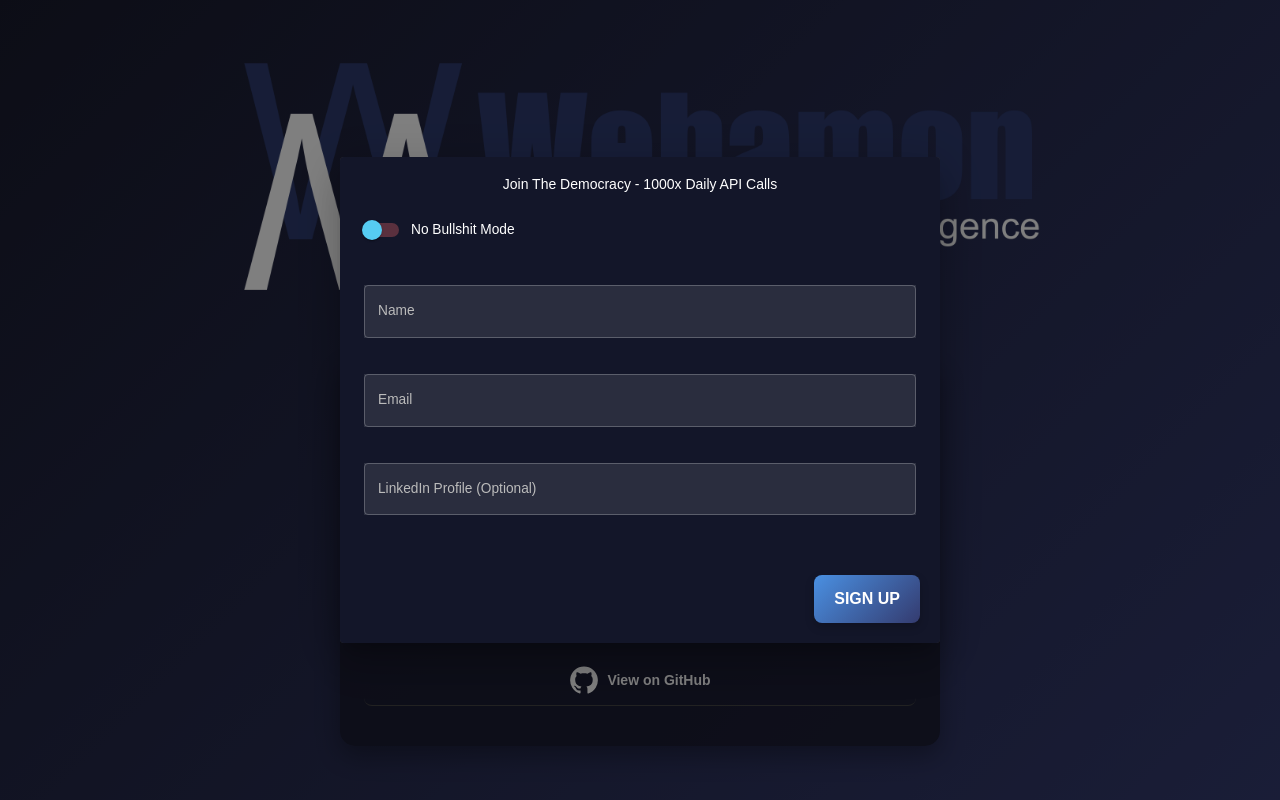
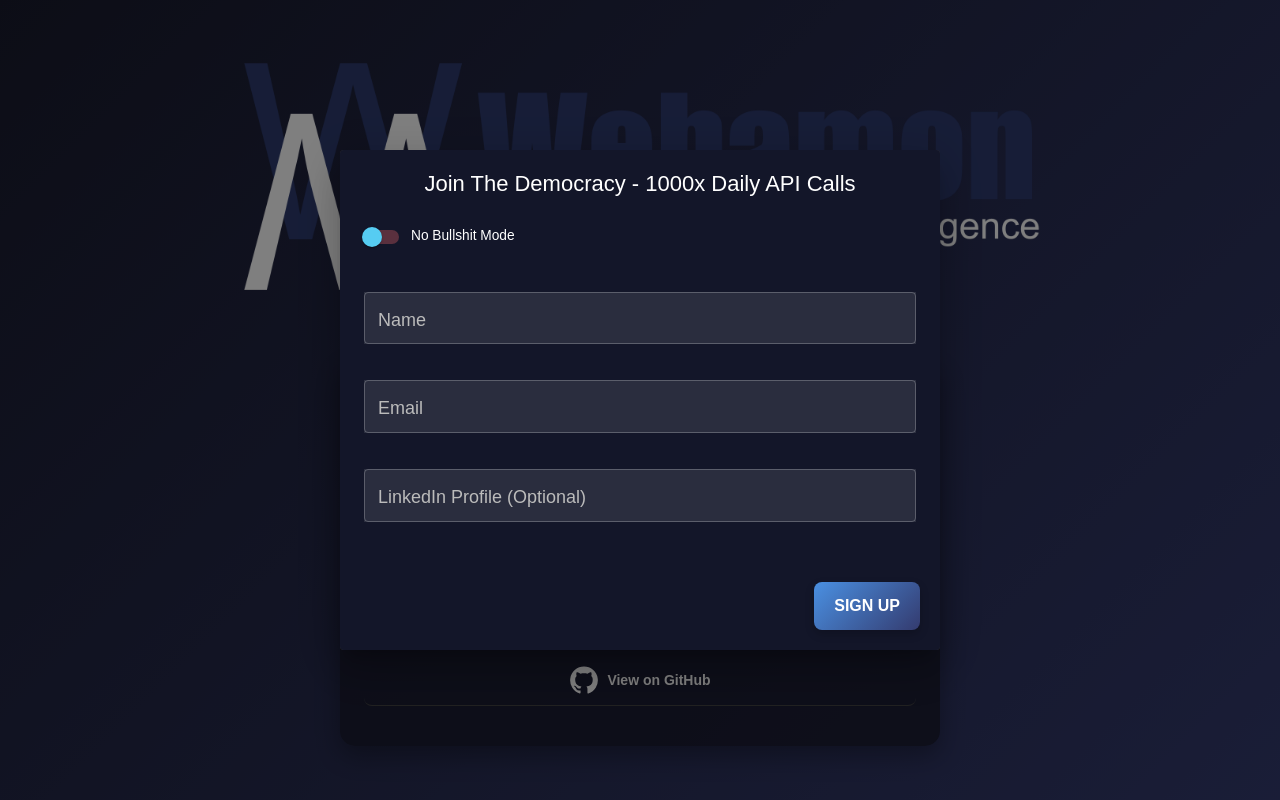
Before and after one commit to webamon-org/Democracy, a React (Create React App) app in the folder Console/: page /login in a window 1280 px wide. Both pictures are taken after a click on the button "SIGN UP". Built offline with nearby package versions, Linux system fonts and the light colour scheme.

Commit message:
signup editng

```diff
--- a/Console/src/scenes/login/index.js
+++ b/Console/src/scenes/login/index.js
@@ -150,7 +150,7 @@ const AuthenticationPage = () => {
             {/* Sign Up Dialog with No Bullshit Mode Toggle */}
 <Dialog open={openSignUpDialog} onClose={handleSignUpDialogClose}>
   {/* Title */}
-  <DialogTitle style={{ backgroundColor: '#131629', color: '#fff', textAlign: 'center' }}>
+  <DialogTitle style={{ backgroundColor: '#131629', color: '#fff', textAlign: 'center', fontSize: '22px' }}>
     Join The Democracy - 1000x Daily API Calls
   </DialogTitle>
 
@@ -179,7 +179,7 @@ const AuthenticationPage = () => {
         />
       }
       label="No Bullshit Mode"
-      style={{ marginBottom: '20px', color: '#fff' }}
+      style={{ marginBottom: '20px', color: '#fff'}}
     />
 
     {/* Input Fields */}
@@ -190,9 +190,9 @@ const AuthenticationPage = () => {
       margin="normal"
       value={signUpData.name}
       onChange={(e) => setSignUpData({ ...signUpData, name: e.target.value })}
-      InputLabelProps={{ style: { color: '#bbb' } }}
+      InputLabelProps={{ style: { color: '#bbb', fontSize: "18px" } }}
       InputProps={{ style: { color: '#fff' } }}
-      style={{ marginBottom: '20px', backgroundColor: '#2a2d3e' }}
+      style={{ marginBottom: '20px', backgroundColor: '#2a2d3e'  }}
     />
     <TextField
       label="Email"
@@ -202,7 +202,7 @@ const AuthenticationPage = () => {
       margin="normal"
       value={signUpData.email}
       onChange={(e) => setSignUpData({ ...signUpData, email: e.target.value })}
-      InputLabelProps={{ style: { color: '#bbb' } }}
+      InputLabelProps={{ style: { color: '#bbb', fontSize: "18px" } }}
       InputProps={{ style: { color: '#fff' } }}
       style={{ marginBottom: '20px', backgroundColor: '#2a2d3e' }}
     />
@@ -213,7 +213,7 @@ const AuthenticationPage = () => {
       margin="normal"
       value={signUpData.linkedin}
       onChange={(e) => setSignUpData({ ...signUpData, linkedin: e.target.value })}
-      InputLabelProps={{ style: { color: '#bbb' } }}
+      InputLabelProps={{ style: { color: '#bbb', fontSize: "18px" } }}
       InputProps={{ style: { color: '#fff' } }}
       style={{ marginBottom: '20px', backgroundColor: '#2a2d3e' }}
     />
```
